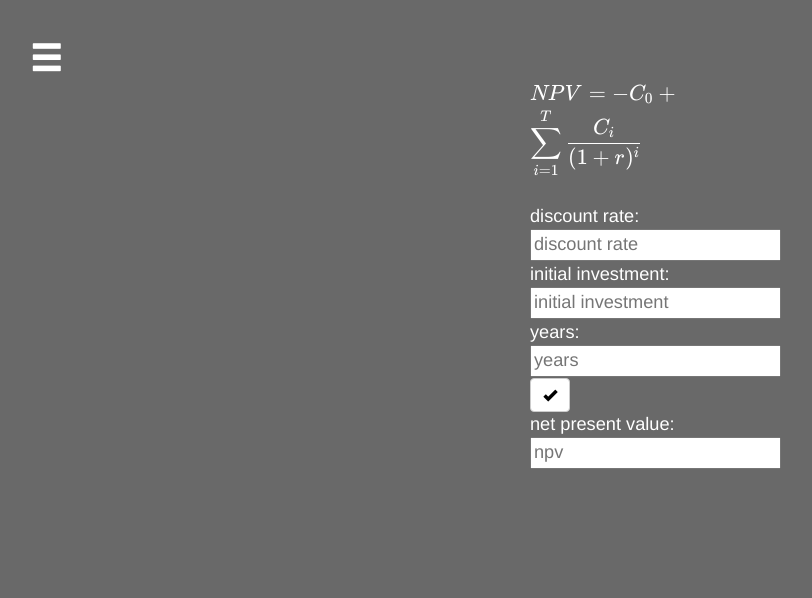
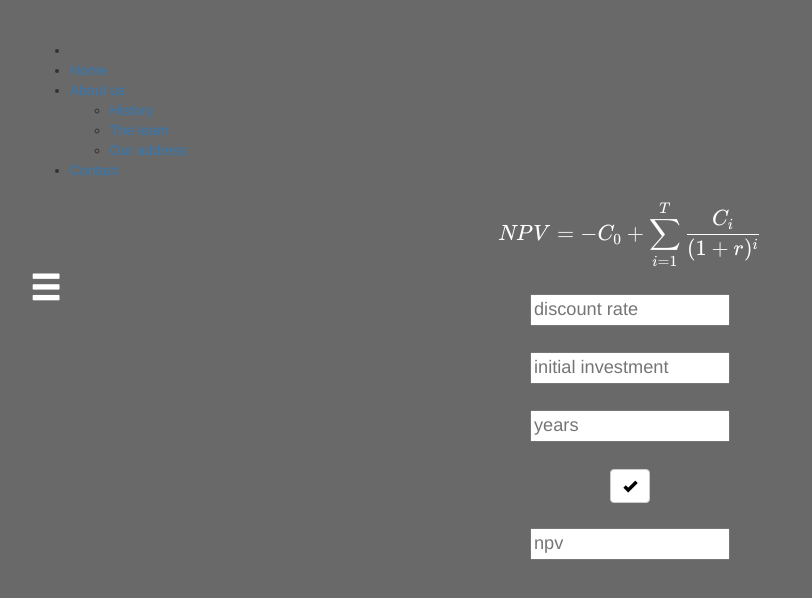
Before and after one commit to kulsuri/financial-calculation-app, a website: page templates/index.html in a window 1280 px wide. Shown: the whole page, without its empty margins (10-822 px from the left). Drawn offline with nearby package versions, Linux system fonts and the light colour scheme; files that its build step writes are made by us from their sources; files whose address does not match are found by name.

Commit message:
code cleanup

```diff
--- a/scripts/controller.js
+++ b/scripts/controller.js
@@ -41,6 +41,9 @@ angular.module("MyModule")
         };
 
         $scope.sendPost = function(){
+            if($scope.cashFlowsArray === undefined){
+                console.log("Missing fields");
+            } else {
                 var cashFlow = [];
                 for (var i=0; i < $scope.cashFlowsArray.length; ++i){
                     cashFlow.push($scope.cashFlowsArray[i].value);
@@ -60,5 +63,6 @@ angular.module("MyModule")
                     $scope.npv = data;
                     console.log(data);
                 });
+            }
         };
     }]);
--- a/styles/styles.css
+++ b/styles/styles.css
@@ -1,8 +1,7 @@
+/*
 #npv {
-    width : 200px;
-    height: 300px;
-
-/*    position: absolute;*/
+    width : 400px;
+    height: 10px;
     position: inherit;
     top: 0;
     bottom: 0;
@@ -13,15 +12,48 @@
 
     font-size: 1.3em;
     color: white;
-/*        aliceblue*/
 }
+*/
 
 #npv input {
     color: black;
+    width: 200px;
 }
 
 #npv button {
     color: black;
+}
+
+/*
+#npvFormula {
+    width : 300px;
+    height: 100px;
+    position: fixed;
+    top: 0;
+    bottom: 0;
+    left: 0;
+    right: 0;
+    margin: auto;
+
+    font-size: 1.3em;
+    color: white;
+}
+*/
+
+.centerContent {
+    width : 300px;
+    height: 400px;
+    position: fixed;
+    top: 0;
+    bottom: 0;
+    left: 0;
+    right: 0;
+    margin: auto;
+
+    font-size: 1.3em;
+    color: white;
+
+    text-align: center
 }
 
 body {
@@ -30,18 +62,18 @@ body {
 
 nav {
     padding: 40px;
-    color: aliceblue;
-    font-size: 2em;
-}
-
-#searchButton {
-    float: right;
-    text-align: center;
+    font-size: 1em;
 }
 
 #menuButton {
     float: left;
-    font-size: 1.2em;
+    font-size: 2.3em;
     color: white;
     text-decoration: none;
+    padding: 40px;
 }
+
+#fixedFooterMenu {
+    color: black;
+    font-size: 3em;
+}
--- a/templates/index.html
+++ b/templates/index.html
@@ -4,23 +4,29 @@
     <meta charset="utf-8">
     <meta name="viewport" content="width=device-width, initial-scale=1.0">
     <title>npv rest api app</title>
+    <!-- STYLE SHEETS -->
     <!--styles css-->
     <link rel="stylesheet" href="styles/styles.css">
-    <!--bootstrap-->
+    <!--bootstrap cdn-->
     <link rel="stylesheet" href="https://maxcdn.bootstrapcdn.com/bootstrap/3.3.6/css/bootstrap.min.css" integrity="sha384-1q8mTJOASx8j1Au+a5WDVnPi2lkFfwwEAa8hDDdjZlpLegxhjVME1fgjWPGmkzs7" crossorigin="anonymous">
+    <!-- mmenu css -->
+    <link href="styles/jquery.mmenu.all.css" type="text/css" rel="stylesheet" />
+    <!-- KaTeX css-->
+    <link rel="stylesheet" href="https://cdnjs.cloudflare.com/ajax/libs/KaTeX/0.6.0/katex.min.css">
+    <!-- SCRIPTS -->
     <!--angular cdn-->
     <script src="https://ajax.googleapis.com/ajax/libs/angularjs/1.0.8/angular.min.js"></script>
-    <!--scripts-->
+    <!-- angular module-->
     <script src="scripts/module.js" type="text/javascript"></script>
+    <!-- angular controller -->
     <script src="scripts/controller.js" type="text/javascript"></script>
-    <!-- jQuery -->
-    <script   src="https://code.jquery.com/jquery-2.2.3.min.js"   integrity="sha256-a23g1Nt4dtEYOj7bR+vTu7+T8VP13humZFBJNIYoEJo="   crossorigin="anonymous"></script>
+    <!-- jQuery cdn -->
+    <script src="https://code.jquery.com/jquery-2.2.3.min.js" integrity="sha256-a23g1Nt4dtEYOj7bR+vTu7+T8VP13humZFBJNIYoEJo="   crossorigin="anonymous"></script>
     <!-- mmenu jquery script -->
     <script src="scripts/jquery.mmenu.all.min.js" type="text/javascript"></script>
-    <!-- mmenu css -->
-    <link href="styles/jquery.mmenu.all.css" type="text/css" rel="stylesheet" />
-    <!-- KaTeX-->
-    <link rel="stylesheet" href="https://cdnjs.cloudflare.com/ajax/libs/KaTeX/0.6.0/katex.min.css">
+    <!-- mmenu config-->
+    <script src="scripts/mmenuConfig.js" type="text/javascript"></script>
+    <!-- KaTeX cdn-->
     <script src="https://cdnjs.cloudflare.com/ajax/libs/KaTeX/0.6.0/katex.min.js"></script>
 </head>
 <body>
@@ -39,58 +45,37 @@
                 <li><a href="/contact">Contact</a></li>
             </ul>
         </nav>
-        <nav>
+        <div>
             <a href="#my-menu" id="menuButton" class="glyphicon glyphicon-menu-hamburger" aria-hidden="true"></a>
-        </nav>
-        <div id="npv" ng-controller="Ctrl4" class="">
-
-            <form ng-submit="sendPost()">
-                <div class="math">
+        </div>
+        <div class="centerContent">
+            <div id="npvFormula" class="math">
                 NPV = - C_0 + \sum_{i=1}^T \frac{C_i}{(1+r)^i}
             </div>
             <br>
-                discount rate: <input type="number" ng-model="discountRate" placeholder="discount rate"><br>
-                initial investment: <input type="number" ng-model="initialInvestment" placeholder="initial investment"><br>
-                years: <input type="number" ng-model="years" ng-change="addCashFlowFields()" placeholder="years">
+            <div id="npv" ng-controller="Ctrl4" class="">
+                <form ng-submit="sendPost()">
+<!--                    discount rate: -->
+                    <input type="number" ng-model="discountRate" placeholder="discount rate">
+                    <br><br>
+<!--                    initial investment: -->
+                    <input type="number" ng-model="initialInvestment" placeholder="initial investment">
+                    <br><br>
+<!--                    years: -->
+                    <input type="number" ng-model="years" ng-change="addCashFlowFields()" placeholder="years">
+                    <br><br>
                     <div ng-repeat="item in cashFlowsArray">
                         <input type="number" ng-model="item.value" placeholder="cashFlow year">
                     </div>
-
-                <br>
                     <button type="submit" class="btn btn-default glyphicon glyphicon-ok"></button>
-                <br>
-                net present value: <input type="text" name="" placeholder="npv" value="{{npv.npv}}"><br>
+                    <br><br>
+<!--                    net present value: -->
+                    <input type="text" name="" placeholder="npv" value="{{npv.npv}}"><br>
                 </form>
             </div>
         </div>
+    </div>
 </body>
-    <script type="text/javascript">
-        $(document).ready(function() {
-            $("#my-menu").mmenu({
-                // Options
-//                "navbar": {
-//                    "add": false
-//                },
-                iconPanels: true,
-                counters: true,
-                searchfield: true,
-                extensions: [
-                    "theme-white",
-                    "effect-menu-slide",
-                    "multiline",
-                    "pagedim-black",
-                    "pageshadow",
-                    "widescreen"
-                ]
-            });
-            var API = $("#my-menu").data( "mmenu" );
-        });
-    </script>
-<!--
-    <script>
-        katex.render("NPV = \sqrt{1+x} \quad (x \ge  -1) ", mykatex1);
-    </script>
--->
     <script>
         (function(){
             $(".math").each(function() {
```
Also changed, not shown: scripts/mmenuConfig.js (added, +26 -0 lines). Lines whose indentation alone changed are shown as unchanged.
